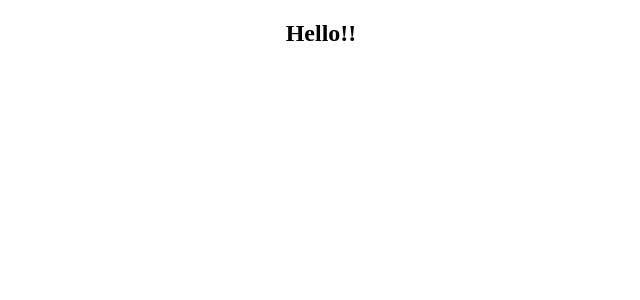
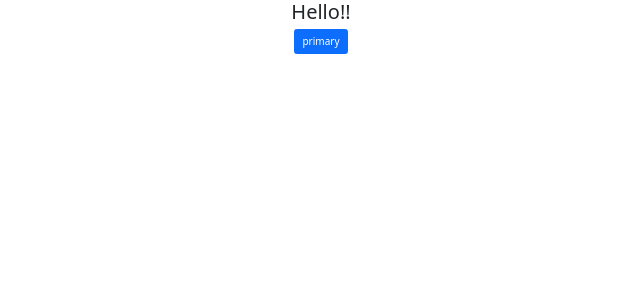
Before and after one commit to manishkr11/mern-repo, a React (Create React App) app in the folder client/: page / in a window 1280 px wide. Shown: the top 300 px of the page, without its empty margins (319-959 px from the left). Built offline with nearby package versions, Linux system fonts and the light colour scheme.

Commit message:
fixed css import

```diff
--- a/client/package.json
+++ b/client/package.json
@@ -6,9 +6,12 @@
     "@testing-library/jest-dom": "^5.11.4",
     "@testing-library/react": "^11.1.0",
     "@testing-library/user-event": "^12.1.10",
+    "bootstrap": "^5.0.1",
     "react": "^17.0.2",
+    "react-bootstrap": "^1.6.1",
     "react-dom": "^17.0.2",
     "react-scripts": "4.0.3",
+    "reactstrap": "^8.9.0",
     "web-vitals": "^1.0.1"
   },
   "scripts": {
--- a/client/public/index.html
+++ b/client/public/index.html
@@ -10,6 +10,8 @@
       content="Web site created using create-react-app"
     />
     <link rel="apple-touch-icon" href="%PUBLIC_URL%/logo192.png" />
+    <link href="//netdna.bootstrapcdn.com/bootstrap/3.0.3/css/bootstrap.min.css"
+      rel="stylesheet">
     <!--
       manifest.json provides metadata used when your web app is installed on a
       user's mobile device or desktop. See https://developers.google.com/web/fundamentals/web-app-manifest/
--- a/client/src/App.js
+++ b/client/src/App.js
@@ -1,9 +1,11 @@
 import './App.css';
+import { Button } from 'reactstrap';
 
 function App() {
   return (
     <div className="App">
       <h2>Hello!!</h2>
+      <Button color="primary">primary</Button>{' '}
     </div>
   );
 }
--- a/client/src/index.js
+++ b/client/src/index.js
@@ -2,6 +2,8 @@ import React from 'react';
 import ReactDOM from 'react-dom';
 import App from './App';
 import reportWebVitals from './reportWebVitals';
+import 'bootstrap/dist/css/bootstrap.min.css';
+
 
 ReactDOM.render(
   <React.StrictMode>
```
Also changed, not shown: 1 other file (tests, documents, lock files or other folders).
